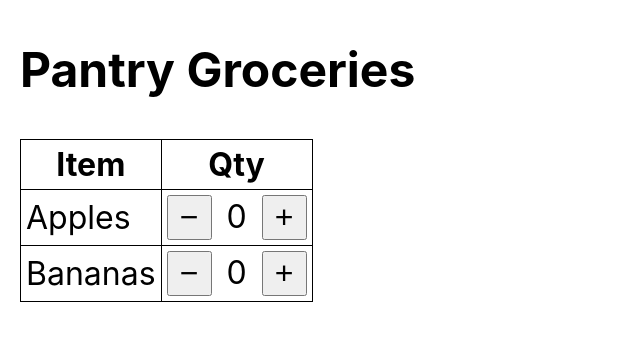
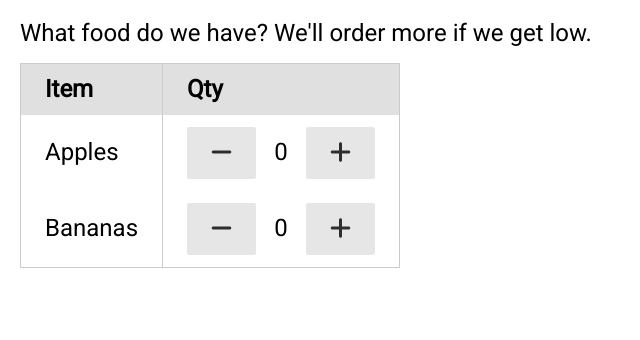
Before and after one commit to garrettheath4/pantry-tracker, a React (Create React App) app in the folder webapp/: page / in a window 1280 px wide. Shown: the top 340 px of the page, without its empty margins (0-640 px from the left). Built offline with nearby package versions, Linux system fonts and the light colour scheme; no server answers.

Commit message:
Added Roboto, Font Awesome, and Pure CSS to HTML style

```diff
--- a/webapp/public/index.html
+++ b/webapp/public/index.html
@@ -25,6 +25,23 @@
       Learn how to configure a non-root public URL by running `npm run build`.
     -->
     <title>Pantry Tracker</title>
+
+    <!-- Custom styles here -->
+    <link href="https://fonts.googleapis.com/css?family=Roboto&display=swap" rel="stylesheet">
+    <script src="https://kit.fontawesome.com/b57c4651d2.js" crossorigin="anonymous"></script>
+    <link rel="stylesheet" href="https://unpkg.com/purecss@1.0.1/build/pure-min.css" integrity="sha384-oAOxQR6DkCoMliIh8yFnu25d7Eq/PHS21PClpwjOTeU2jRSq11vu66rf90/cZr47" crossorigin="anonymous">
+    <style>
+      /*
+      When setting the primary font stack, apply it to the Pure grid units along
+      with `html`, `button`, `input`, `select`, and `textarea`. Pure Grids use
+      specific font stacks to ensure the greatest OS/browser compatibility.
+      */
+      html, button, input, select, textarea,
+      .pure-g [class *= "pure-u"] {
+          /* Set your content font stack here: */
+          font-family: 'Roboto', sans-serif;
+      }
+    </style>
   </head>
   <body>
     <noscript>You need to enable JavaScript to run this app.</noscript>
--- a/webapp/src/App.css
+++ b/webapp/src/App.css
@@ -1,6 +1,14 @@
+html, body {
+  font-family: 'Roboto', sans-serif;
+}
+
 .App {
   margin: 20px;
-  font-size: 2em;
+  font-size: 1.5em;
+}
+
+.greeting {
+  margin-bottom: 15px;
 }
 
 .countNumber {
--- a/webapp/src/App.js
+++ b/webapp/src/App.js
@@ -5,8 +5,12 @@ import './App.css'
 function App() {
   return (
     <div className="App">
-      <h2>Pantry Groceries</h2>
-      <InventoryTable />
+      <div className="pure-u">
+        <div className="greeting">
+          What food do we have? We'll order more if we get low.
+        </div>
+        <InventoryTable />
+      </div>
     </div>
   )
 }
--- a/webapp/src/Counter.jsx
+++ b/webapp/src/Counter.jsx
@@ -1,6 +1,6 @@
 import React, { useState, useEffect } from "react"
 
-let invalidApiWarned = false
+let apiFetchInvalidWarned = false
 
 const Counter = ({ name }) => {
   const [count, setCountState] = useState(0)
@@ -15,9 +15,10 @@ const Counter = ({ name }) => {
           if (!Number.isNaN(num)) {
             setCountState(Number(res))
           } else {
-            if (!invalidApiWarned) {
-              console.log("Invalid response from API. Are we in DEV mode?")
-              invalidApiWarned = true
+            if (!apiFetchInvalidWarned) {
+              console.log("Invalid response when fetching inventory from API.",
+                "Are we in DEV mode?")
+              apiFetchInvalidWarned = true
             }
           }
         })
@@ -36,8 +37,14 @@ const Counter = ({ name }) => {
         .then(res => res.text())
         .then(res => {
           if (nonNegCount !== Number(res)) {
-            console.log("Warning: Got", res.text(), "from API but expected",
-              nonNegCount)
+            const resStr = String(res)
+            if (resStr.includes("</html>")) {
+              console.log("Warning: Received HTML response from API instead of",
+                "expected response of", nonNegCount)
+            } else {
+              console.log("Warning: Did not receive expected response of",
+                nonNegCount, "from API")
+            }
           }
         })
         .catch(err => console.log("Unable to set item count through API", err))
@@ -46,17 +53,17 @@ const Counter = ({ name }) => {
 
   return <>
     <button
-      className="countButton"
+      className="pure-button"
       onClick={setCount(count - 1)}
     >
-      &minus;
+      <i className="fas fa-minus" />
     </button>
     <span className="countNumber">{count}</span>
     <button
-      className="countButton"
+      className="pure-button"
       onClick={setCount(count + 1)}
     >
-      &#43;
+      <i className="fas fa-plus" />
     </button>
   </>
 }
--- a/webapp/src/InventoryTable.jsx
+++ b/webapp/src/InventoryTable.jsx
@@ -3,7 +3,7 @@ import ItemRow from "./ItemRow.jsx"
 
 const InventoryTable = () => {
   return (
-    <table>
+    <table className="pure-table">
       <thead>
         <tr>
           <th>Item</th>
```
